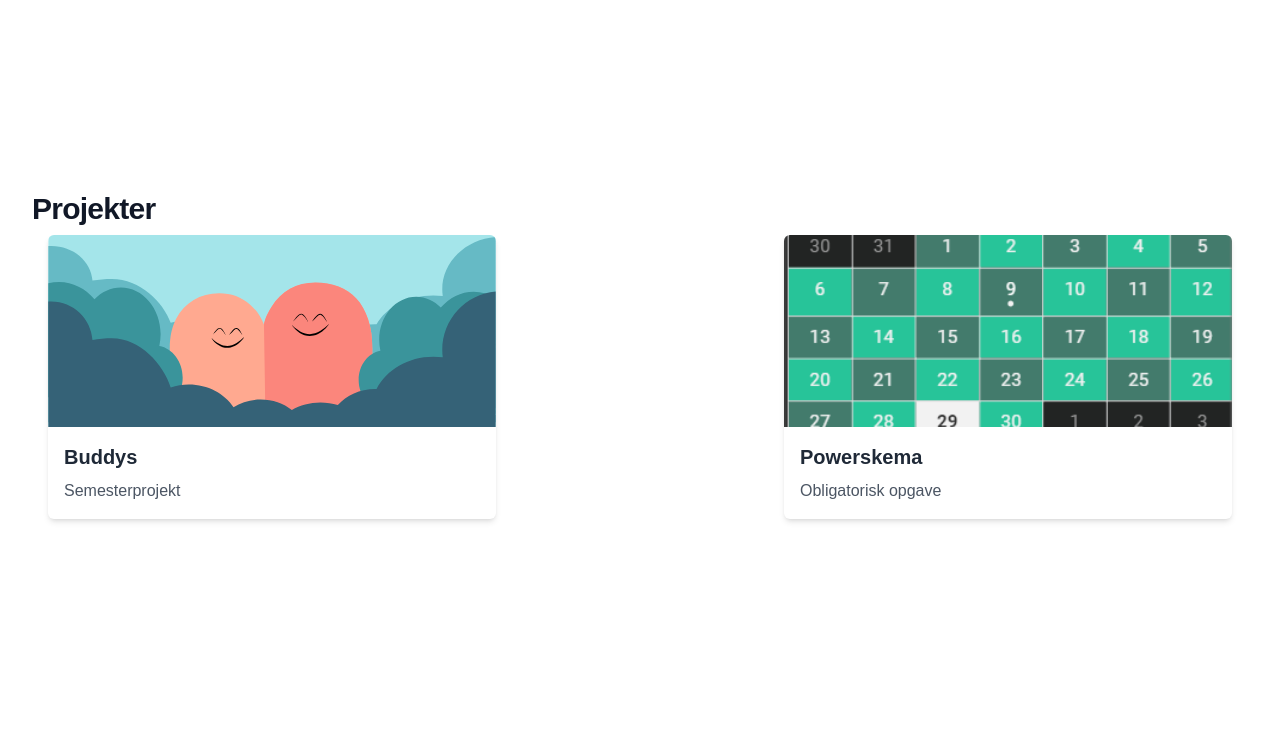
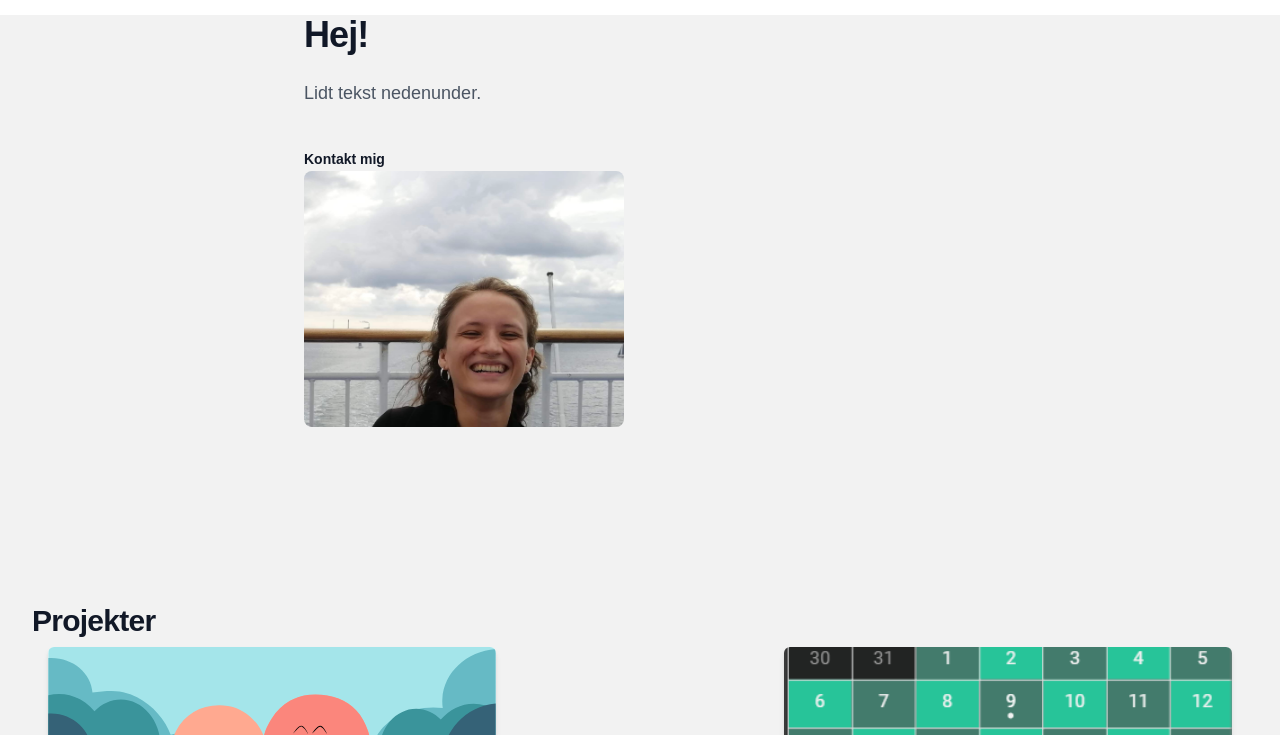
Before and after one commit to SofNyb/portfolioTail, a website: page src/index.html in a window 1280 px wide. Shown: the part 65-800 px from the top of the page. Drawn offline with nearby package versions, Linux system fonts and the light colour scheme.

Commit message:
Info-card tilføjet og rettet til

```diff
--- a/src/index.html
+++ b/src/index.html
@@ -36,9 +36,24 @@
 </header>
 
 <!-- info card -->
+<div class="relative isolate px-6 pt-14 lg:px-8">
+    <div class="mx-auto max-w-2xl py-32 sm:py-48 lg:py-56">
+        <div>
+            <h1 class="text-4xl font-bold tracking-tight text-gray-900 sm:text-6xl">Hej!</h1>
+            <p class="mt-6 text-lg leading-8 text-gray-600">Lidt tekst nedenunder.</p>
+            <div class="mt-10 flex gap-x-6">
+                <a href="#contact" class="text-sm font-semibold leading-6 text-gray-900">Kontakt mig</a>
+            </div>
+        </div>
+        <div class="relative h-full w-80 overflow-hidden rounded-lg bg-white sm:aspect-h-1 sm:aspect-w-2 lg:aspect-h-1 lg:aspect-w-1 group-hover:opacity-75 sm:h-64">
+            <img src="../images/SofieNybro.jpg" alt="Sofie Nybro">
+        </div>
+    </div>
+</div>
+
 
 <!-- Projekter -->
-<div class="bg-white px-6 py-24 sm:py-32 lg:px-8">
+<div class="px-6 py-24 sm:py-32 lg:px-8">
     <div  class="mx-auto mt-16 sm:mt-20">
             <div class="max-w-xl">
                 <div class="col-span-1 max-w-2xl">
@@ -70,7 +85,7 @@
 <!-- Kontakt -->
 <div class="isolate bg-white px-6 py-24 sm:py-32 lg:px-8">
 
-    <form action="#" method="POST" class="mx-auto mt-16 max-w-xl sm:mt-20">
+    <form id="contact" action="#" method="POST" class="mx-auto mt-16 max-w-xl sm:mt-20">
         <div class="grid grid-cols-1 gap-x-8 gap-y-6 sm:grid-cols-2">
             <div>
                 <div class="mx-auto max-w-2xl">
```
